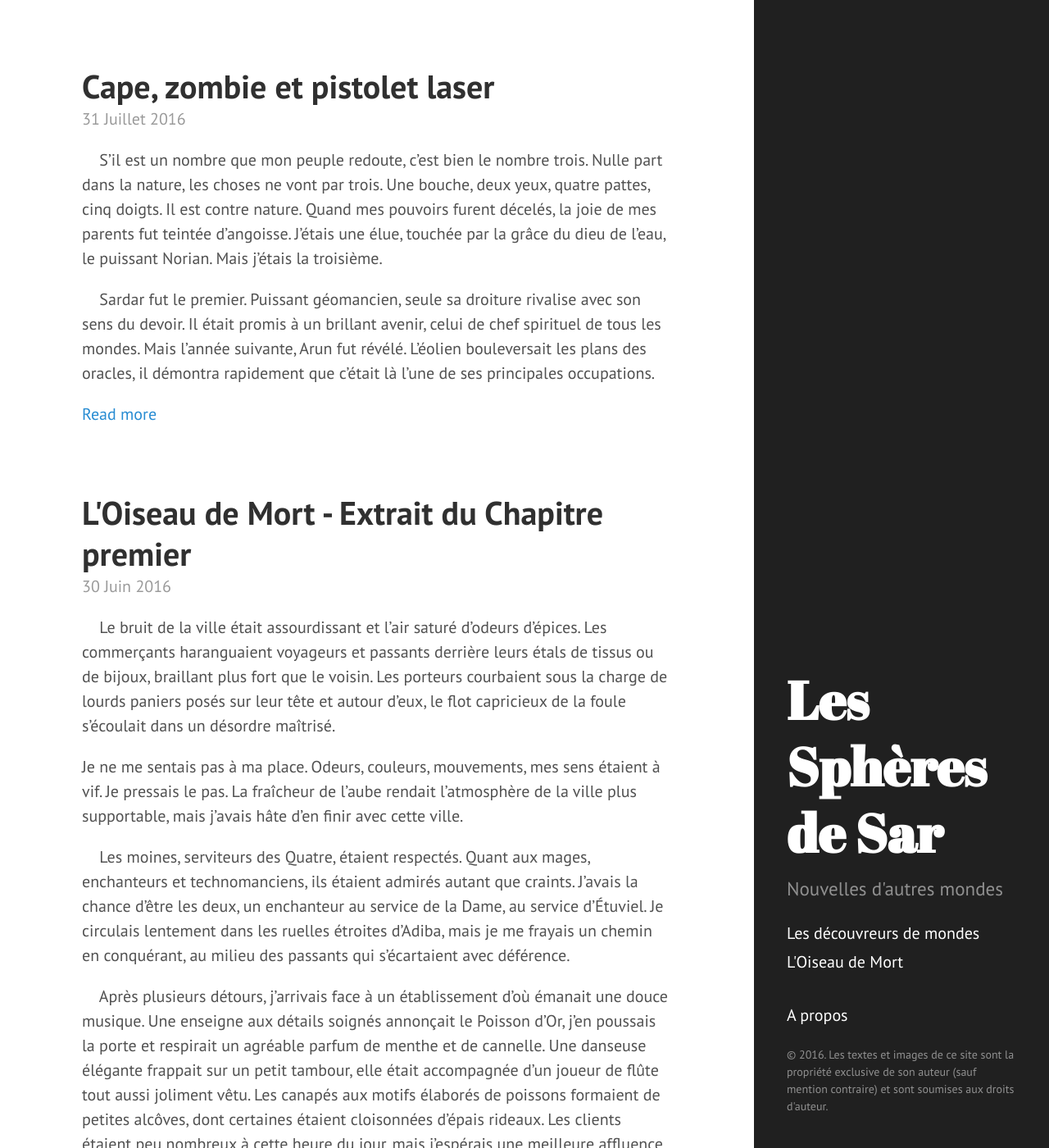
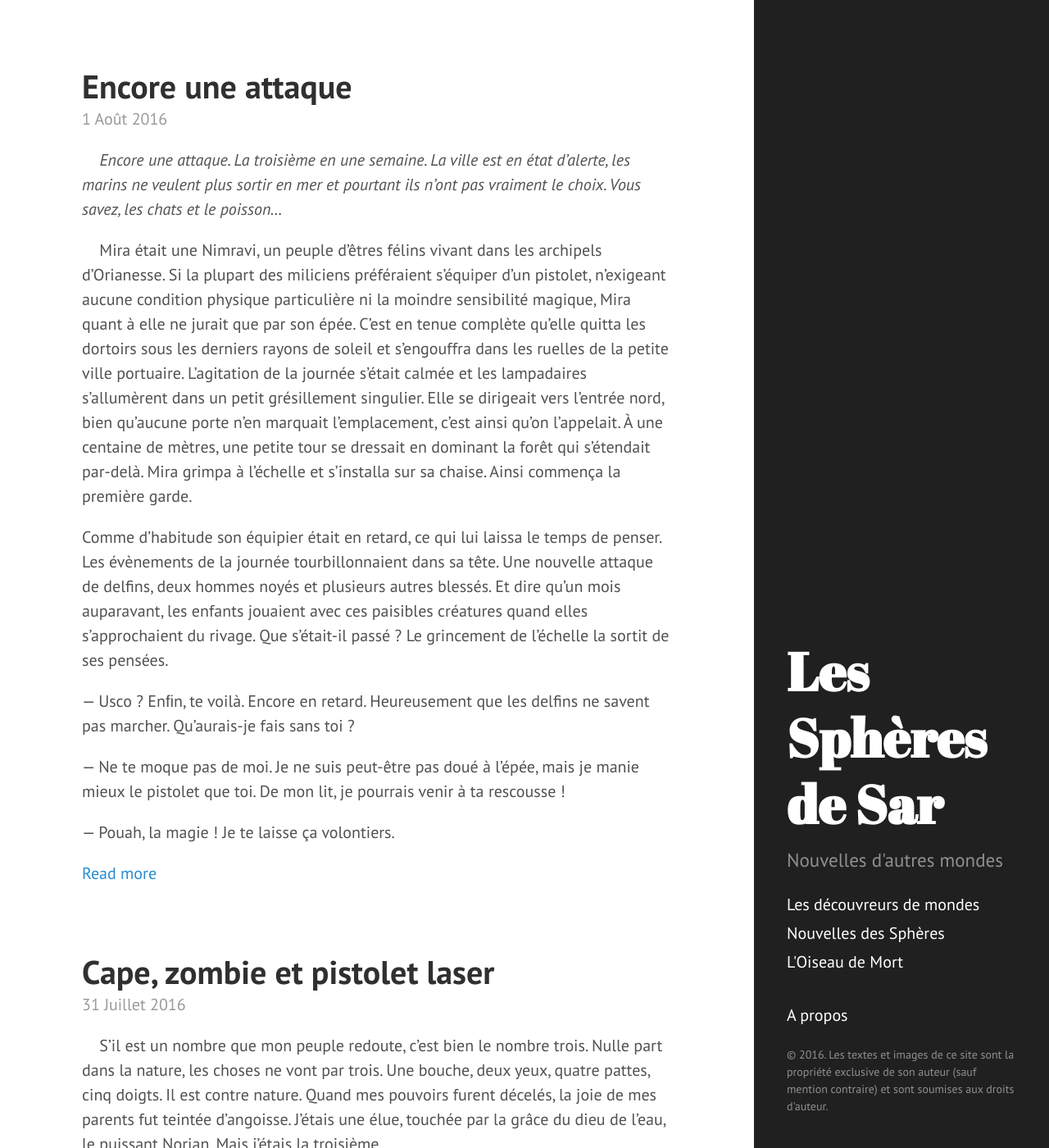
Before and after one commit to spheresdesar/shortstories, a Jekyll site: the page built from index.html, in a window 1280 px wide and 1400 px high. Shown: the whole window at 82% size. Built offline with Jekyll 4.4.1, drawn with Linux system fonts in a browser that asks for light colours; the list of posts is cut into pages by our own code.

Commit message:
Encore une attaque

```diff
--- a/_data/categories.yml
+++ b/_data/categories.yml
@@ -1,5 +1,8 @@
 - name: Les découvreurs de mondes
   category: dm
+  color: '#333333'
+- name: Nouvelles des Sphères
+  category: sas
   color: '#333333'
 - name: L'Oiseau de Mort
   category: oiseaudemort
--- /dev/null
+++ b/_posts/2016-08-01-encore une attaque.md
@@ -0,0 +1,118 @@
+---
+layout: post
+title: Encore une attaque
+date: 2016-08-01 00:00:00 -0700
+category: sas
+---
+&nbsp;&nbsp;&nbsp;&nbsp;*Encore une attaque. La troisième en une semaine. La ville est en état d'alerte, les marins ne veulent plus sortir en mer et pourtant ils n'ont pas vraiment le choix. Vous savez, les chats et le poisson...*
+
+&nbsp;&nbsp;&nbsp;&nbsp;Mira était une Nimravi, un peuple d’êtres félins vivant dans les archipels d’Orianesse. Si la plupart des miliciens préféraient s’équiper d’un pistolet, n’exigeant aucune condition physique particulière ni la moindre sensibilité magique, Mira quant à elle ne jurait que par son épée. C’est en tenue complète qu’elle quitta les dortoirs sous les derniers rayons de soleil et s’engouffra dans les ruelles de la petite ville portuaire. L’agitation de la journée s’était calmée et les lampadaires s’allumèrent dans un petit grésillement singulier. Elle se dirigeait vers l’entrée nord, bien qu’aucune porte n’en marquait l’emplacement, c’est ainsi qu’on l’appelait. À une centaine de mètres, une petite tour se dressait en dominant la forêt qui s’étendait par-delà. Mira grimpa à l’échelle et s'installa sur sa chaise. Ainsi commença la première garde.
+
+Comme d'habitude son équipier était en retard, ce qui lui laissa le temps de penser. Les évènements de la journée tourbillonnaient dans sa tête. Une nouvelle attaque de delfins, deux hommes noyés et plusieurs autres blessés. Et dire qu'un mois auparavant, les enfants jouaient avec ces paisibles créatures quand elles s’approchaient du rivage. Que s’était-il passé ? Le grincement de l’échelle la sortit de ses pensées.
+
+— Usco ? Enﬁn, te voilà. Encore en retard. Heureusement que les delfins ne savent pas marcher. Qu'aurais-je fais sans toi ?
+
+— Ne te moque pas de moi. Je ne suis peut-être pas doué à l'épée, mais je manie mieux le pistolet que toi. De mon lit, je pourrais venir à ta rescousse !
+
+— Pouah, la magie ! Je te laisse ça volontiers.<!--more-->
+
+
+&nbsp;&nbsp;&nbsp;&nbsp;Usco s'installa sur sa propre chaise et observa à son tour la forêt qui s'étendait devant eux. L'air marin qui soufflait dans leur dos leur rappelait que les temps n'étaient plus aussi calmes.
+
+La nuit avançait et rien ne se passait. La relève n’allait plus tarder et leur attention se relâchait doucement quand ils entendirent un grondement sourd en provenance de la forêt. C’était à peine s’ils respiraient et leurs queues s'agitaient nerveusement. Mira brisa le silence et se leva brusquement.
+
+— Quelque chose cloche. Là bas !
+
+Usco l'imita. Il crut tout d’abord que la fatigue lui jouait des tours car il vit les sous-bois se mouvoir dans la direction du village. Le sol semblait avancer à la manière d’un raz-de-marée sombre qui suivant inexorablement sa route. Il distingua ensuite la masse grouillante d’une multitude de créatures. Sa main se porta instinctivement à l'arme accrochée à ceinture, celle de Mira brandissait déjà son épée.
+
+— Tu as des meilleurs yeux que moi, qu'est-ce que c'est ? demanda Mira.
+
+— Des léporides ? Une multitude de léporides ! Qu'est-ce que c'est que cette histoire ?
+
+— Je descends. Usco sonne l'alarme puis couvre moi.
+
+— Mira ! Fais gaffe, les bêtes sont folles ces derniers temps !
+
+
+&nbsp;&nbsp;&nbsp;&nbsp;La cloche se mit à résonner, suivit par une ribambelle de sons de cloche qu’on frappait dans tous les postes de garde de la ville. Usco se mit en position et tira sur les rongeurs qui tentaient de sauter dans le dos de Mira. Autour d’elle déjà un tapis sanglant de chair et de boyaux s’était formé, mais la horde de léporides était si grande que ses efforts semblaient bien insignifiants. Ils n’étaient que dents et griffes, s’attaquant à tout ce qui leur barraient la route. Elle ne tarda pas à battre en retraite dans la ville pour tenter de sauver ce qui pouvait l’être.
+
+&nbsp;&nbsp;&nbsp;&nbsp;Des léporides, certes, mais en si grand nombre qu'on n'aurait pu imaginer les dégâts qu’ils causèrent. En plus de la nourriture saccagée et des vêtements lacérés, les habitants ne comptaient plus le nombre de morsures qu'ils avaient reçut et le seule générateur magique du village n'avait résisté que quelques secondes à l’assaut des rongeurs. Et pourtant, le plus surprenant fut de les voir se jeter d'eux-même dans la mer et de s'y noyer.
+Le port avait pris des airs macabres aux premières lueurs de jour. L’émotion de la nuit passée, les habitants entreprirent de monter des défenses.
+
+— Ça ne peut plus durer. Y'a quelque chose de pas normal, dit Mira alors qu'elle portait à sa bouche une gourde.
+
+— Ah bon ? Tu crois ça ? répondit avec sarcasme Usco qui s'était assis pour reprendre son soufﬂe.
+
+— Joue pas au plus malin, tu sais très bien ce que je veux dire. On monte une palissade autour du village pour se protéger des attaques de léporides je te rappelle.
+
+— Déjà qu'on manque de bois, toute notre réserve et celle de l'année prochaine passe dans cette muraille. Mais après les delfins et les léporides, ça sera quoi ?
+
+— Tu avais raison, les bêtes sont folles.
+
+Les autres travailleurs étaient tous volontaires mais bien peu avaient l'espoir que cet entreprise rencontre un réel succès. A chaque attaque, les dégâts étaient plus important et ça ne serait pas ce rempart de bois qui les protégerait. Elle dut s’avouer qu'elle était du même avis qu’eux.
+
+— Quelque chose déboussole ces créatures. Ce n'est pas la colère que j'ai vu dans les yeux mais plutôt la peur, dit-elle tout bas, pour elle-même.
+
+Ils continuèrent leur tâche en silence, des pensées sombres en tête.
+
+
+&nbsp;&nbsp;&nbsp;&nbsp;L'ouvrage fut terminé bien avant la ﬁn de l'après-midi. Mira décida d'en proﬁter pour inspecter les sous-bois en espérant trouver une explication à tout ça. Des dizaines de cadavres de lapins parsemaient le sol, mort de sa main ou piétinés par leurs congénères. Elle s'enfonça plus profondément dans la forêt, remontant la piste morbide qui rejoignit rapidement le ﬂeuve puis le longeait pendant presque deux kilomètres. Les traces des lapins se ﬁrent de plus en plus éparses jusqu'à se disperser complètement.
+
+— Ils ont dû se rejoindre ici, bloqué par le ﬂeuve, pour ensuite le longer jusqu'au village. Qu'est-ce qui a pu leur faire aussi peur ?
+
+Un craquement soudain dans son dos la surprit, elle se retourna et dégaina son épée. Elle fut éblouie par la lumière d'une torche.
+
+— C'est moi Mira ! Déconne pas, si tu me troues ici ma femme va me tuer, encore une fois.
+
+— Usco ? Qu'est-ce que tu fais là ? Il fait déjà nuit, je ne m'en étais même pas aperçu.
+
+Elle rangea son épée dans son fourreau et jeta un coup d’œil au ciel, le temps tournait à l'orage et la nuit s'annonçait agitée.
+
+— On m'a envoyé te chercher. Tu as trouvé quelque chose ?
+
+— Oui et non.
+
+Un premier éclair gronda non loin, éclairant subitement les environs.
+
+Alors cette chose apparut.
+
+Elle cru d’abord à un léporide géant puis elle distingua les immenses bois d’un cerva. Il était auréolé d'une lumière électrique et qui ﬁxait les deux nimravis.
+
+Mira sorti à nouveau son épée alors qu'Usco se jeta à genoux.
+
+— C'est un avatar !
+
+— Usco lève toi et sort ton arme ! Arrête avec ces histoires d'esprits ou tu les rejoindras bien assez tôt !
+
+La créature se retourna et bondit à la limite de leur champ de vision. Usco se leva et la suivit.
+
+— Qu'est-ce que tu fais ? Usco ! cria Mira.
+— Il veut nous montrer quelque chose. Tu voulais savoir ce qui se passait ? Je suis sûr qu'il a la réponse.
+
+À contrecœur, Mira lui emboîtait le pas. À chaque fois qu'ils se rapprochaient de la créature, celle-ci s'éloignait pour s’arrêter plus loin. Au bout d'une centaine de mètres, elle s'arrêta net puis disparut dans un nouvelle éclair. La pluie commençait à goutter à travers la frondaison, Mira était épuisée et perdait patience.
+
+— On a l'air malin au milieu de la forêt en plein orage à courir après des mirages, dit Mira alors qu'elle se préparait à rebrousser chemin.
+
+— Mira, chuchota-t-il en montrant le sol devant lui. Regarde ça.
+
+Son pelage se mit à frémir, l'air ambiant était électrique et à l'endroit où se trouvait la créature quelques instants plus tôt se trouvait une déchirure béante dans le sol. Mira passa devant un Usco tétanisé et s'approcha de l'anomalie. Des milliers de ﬁlaments colorés se tordaient sous ses yeux, fouettant l'air à chaque fois qu’ils se braisaient et formaient de nouveaux filaments. Ils semblaient venir d'une boule située au fond de la déchirure, torturée et imprécise.
+
+— Qu'est-ce que c'est d'après toi, Mira ? Ce trou tout noir me ﬁche la trouille, on devrait partir et en parler aux ingénieurs magiques. C’est pas pour nous ça !
+
+Il recula prudemment.
+
+— Tout noir ? On dirait un vrai feu d'artiﬁce là dedans !
+
+Il la regarda avec surprise.
+
+— Ne me dis pas que tu ne vois rien ? Ça put la magie ce truc, et de la dangereuse en plus. Je comprends ces bestioles, ça me donne déjà mal au crâne. Tu as raison, on va confier ça aux ingénieurs magiques.
+
+Un ﬁlament plus gros que les autres commença à s'agiter tout près d'Usco, sentant le brin prêt à se briser Mira tira son camarade juste à temps. L'énergie fut malgré tout suffisamment prêt pour échauffer son pistolet qui attira la magie comme un paratonnerre.
+
+— C'était quoi ça ? s'écria-t-il en jetant à terre son arme qui jetait de petites étincelles. Comment tu... ?
+
+
+*Moi ? Avoir un potentiel magique ? Ça me fait une belle jambe. Je refuse, je ne veux pas toucher à cette chose. On m'a dit que j'avais vu une espèce de nœud, un point stable de transit magique. Sauf que celui n'avait rien de stable ! Notre ingénieur en a déduit que c'était sans doute la cause de tous nos problèmes. La solution ? Ça par contre, il a pas plus d’idée que moi.*
+
+
+A.K.
--- /dev/null
+++ b/pages/category/sas.md
@@ -0,0 +1,7 @@
+---
+layout: category
+permalink: /nouvelles-des-spheres
+category: sas
+---
+
+&nbsp;&nbsp;&nbsp;&nbsp;L'univers des Sphères de Sar est riches de miliers de mondes. Chacun d'eux a son histoire et ses héros. Qu'ils sauvent l'univers ou simplement leur village, ce sont leurs aventures qui vous sont maintenant contés.
```
